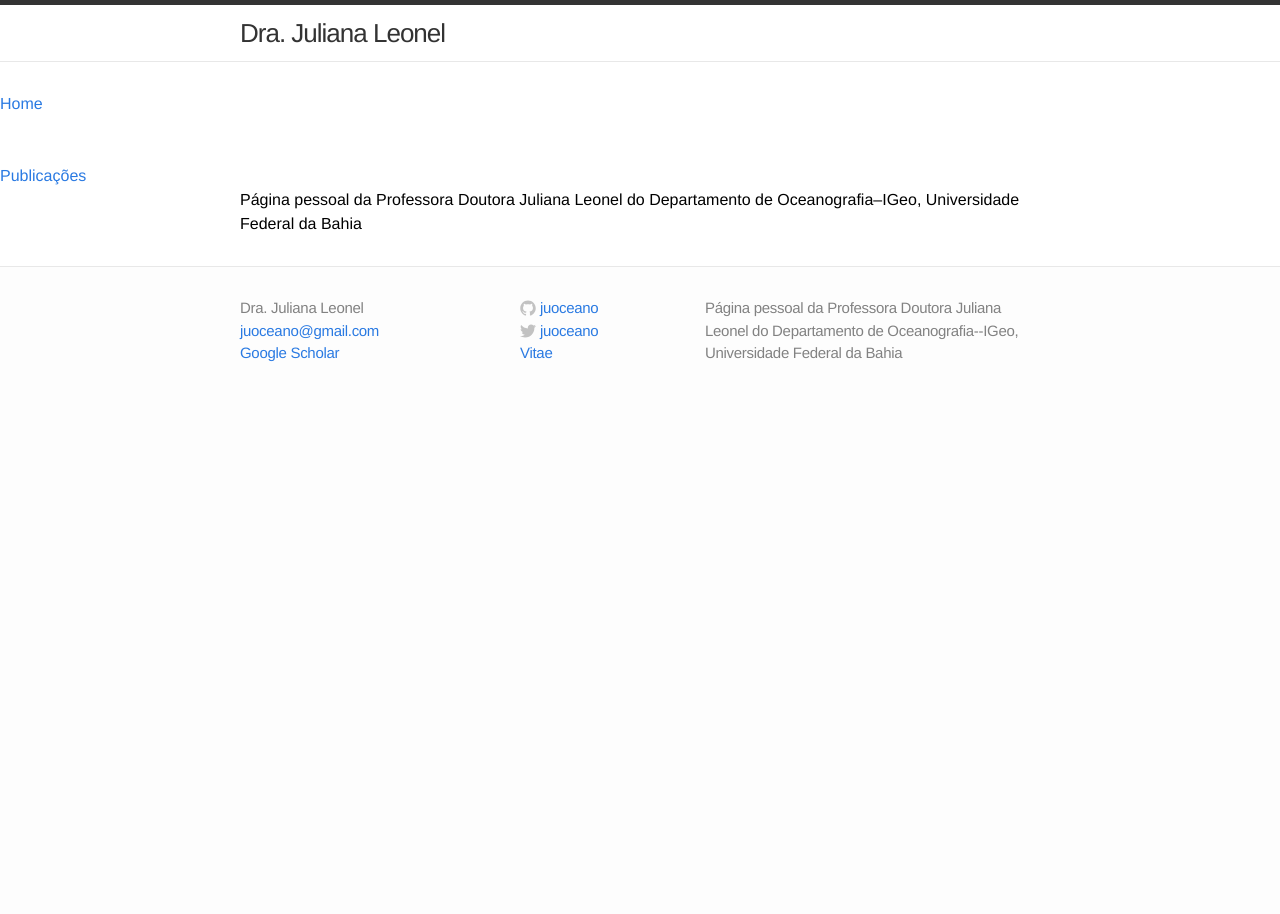
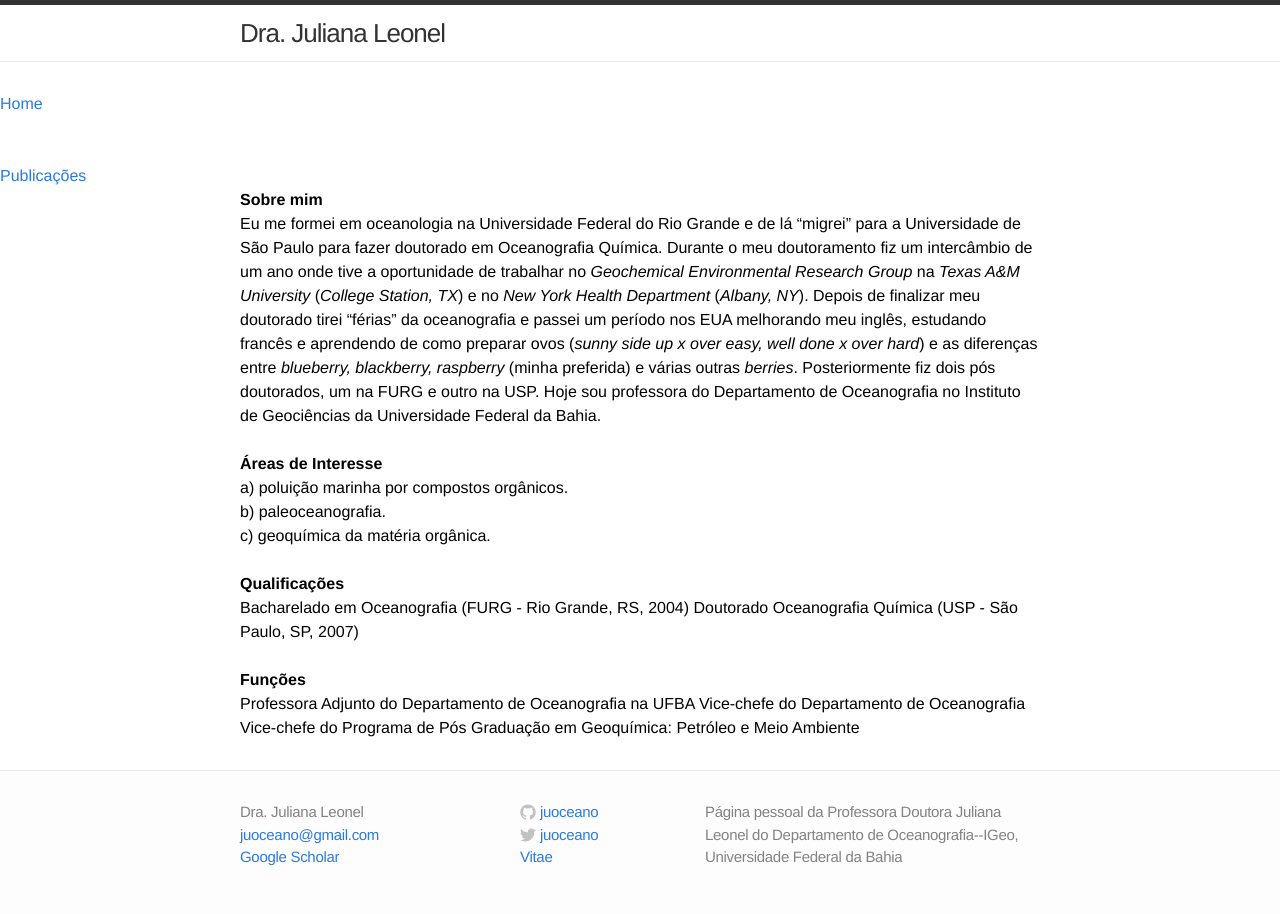
Before and after one commit to ocefpaf/personalpage, a Jekyll site: the page built from index.md, in a window 1280 px wide. Built offline with Jekyll 4.4.1, drawn with Linux system fonts in a browser that asks for light colours.

Commit message:
Added/updated home text.

```diff
--- a/index.md
+++ b/index.md
@@ -4,5 +4,43 @@ title: Home
 home: true
 ---
 
-Página pessoal da Professora Doutora Juliana Leonel do Departamento de
-Oceanografia--IGeo, Universidade Federal da Bahia
+**Sobre mim**
+
+Eu me formei em oceanologia na Universidade Federal do Rio Grande e de lá
+"migrei" para a Universidade de São Paulo para fazer doutorado em Oceanografia
+Química.  Durante o meu doutoramento fiz um intercâmbio de um ano onde tive a
+oportunidade de trabalhar no *Geochemical Environmental Research Group* na
+*Texas A&M University* (*College Station, TX*) e no *New York Health Department*
+(*Albany, NY*).  Depois de finalizar meu doutorado tirei "férias" da
+oceanografia e passei um período nos EUA melhorando meu inglês, estudando francês e
+aprendendo de como preparar ovos
+(*sunny side up x over easy, well done x over hard*) e as diferenças entre
+*blueberry, blackberry, raspberry* (minha preferida) e várias outras *berries*.
+Posteriormente fiz dois pós doutorados, um na FURG e outro na USP.  Hoje sou
+professora do Departamento de Oceanografia no Instituto de Geociências da
+Universidade Federal da Bahia.
+
+<br>
+
+**Áreas de Interesse**
+
+a) poluição marinha por compostos orgânicos.
+
+b) paleoceanografia.
+
+c) geoquímica da matéria orgânica.
+
+<br>
+
+**Qualificações**
+
+Bacharelado em Oceanografia (FURG - Rio Grande, RS, 2004)
+Doutorado Oceanografia Química (USP - São Paulo, SP, 2007)
+
+<br>
+
+**Funções**
+
+Professora Adjunto do Departamento de Oceanografia na UFBA
+Vice-chefe do Departamento de Oceanografia
+Vice-chefe do Programa de Pós Graduação em Geoquímica: Petróleo e Meio Ambiente
```
